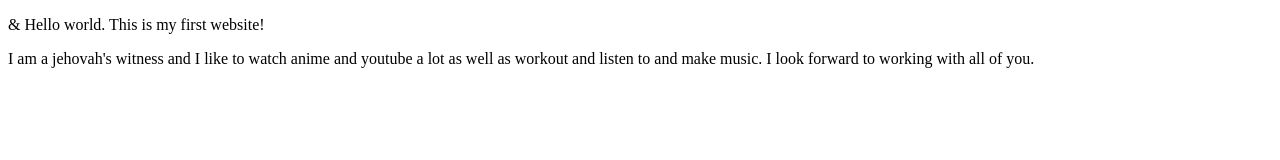
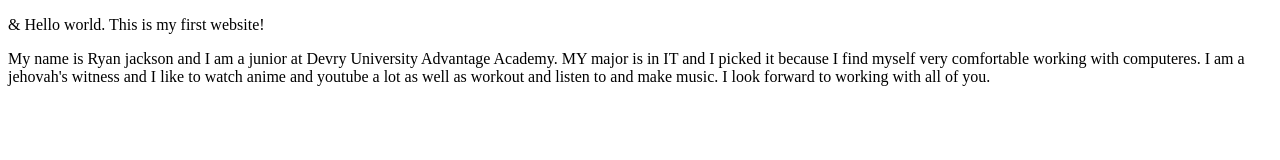
Before and after one commit to Rjackson3/itmd361_lab1, a plain HTML site: page index.html in a window 1280 px wide. Drawn offline with Linux system fonts and the light colour scheme.

Commit message:
Added sentence

```diff
--- a/index.html
+++ b/index.html
@@ -6,6 +6,6 @@
 </head>
 <body>
   <p>&amp; Hello world. This is my first website!</p>
-  <p>I am a jehovah's witness and I like to watch anime and youtube a lot as well as workout and listen to and make music. I look forward to working with all of you.</p>
+  <p>My name is Ryan jackson and I am a junior at Devry University Advantage Academy. MY major is in IT and I picked it because I find myself very comfortable working with computeres. I am a jehovah's witness and I like to watch anime and youtube a lot as well as workout and listen to and make music. I look forward to working with all of you.</p>
 </body>
 </html>
```
